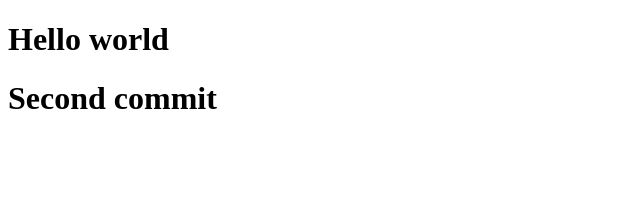
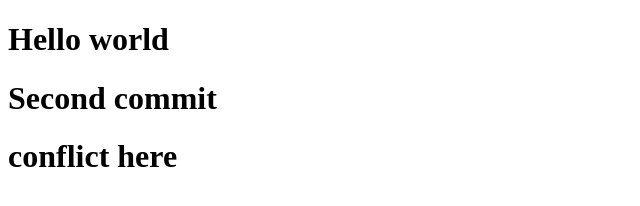
Before and after one commit to trung052002/GITHUB_TUTORIAL, a plain HTML site: page index.html in a window 1280 px wide. Shown: the whole page, without its empty margins (0-640 px from the left). Drawn offline with Linux system fonts and the light colour scheme.

Commit message:
create conflict

```diff
--- a/index.html
+++ b/index.html
@@ -5,5 +5,6 @@
 <body>
 <h1>Hello world</h1>
 <h1>Second commit</h1>
+<h1>conflict here</h1>
 </body>
 </html>
```
